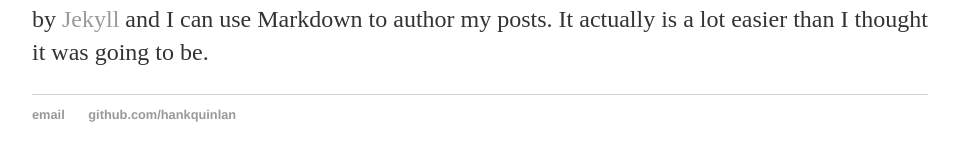
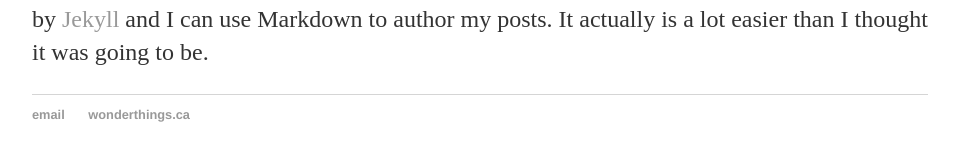
Before and after one commit to fischem69/fischem69.github.io, a Jekyll site: the page built from _posts/2020-01-23-wonderthings-site-launched.md, in a window 1280 px wide. Shown: the part 341-502 px from the top of the page, without its empty margins (160-1119 px from the left). Built offline with Jekyll 4.4.1, drawn with Linux system fonts in a browser that asks for light colours.

Commit message:
Update default.html

```diff
--- a/_layouts/default.html
+++ b/_layouts/default.html
@@ -21,8 +21,8 @@
 			</div><!-- /.container -->
 			<footer>
 	    		<ul>
-	        		<li><a href="mailto:hankquinlanhub@gmail.com">email</a></li>
-	        		<li><a href="https://github.com/hankquinlan">github.com/hankquinlan</a></li>
+	        		<li><a href="mailto:martin.fischer@tuta.io">email</a></li>
+	        		<li><a href="https://wonderthings.ca">wonderthings.ca</a></li>
 				</ul>
 			</footer>
 		</body>
```
